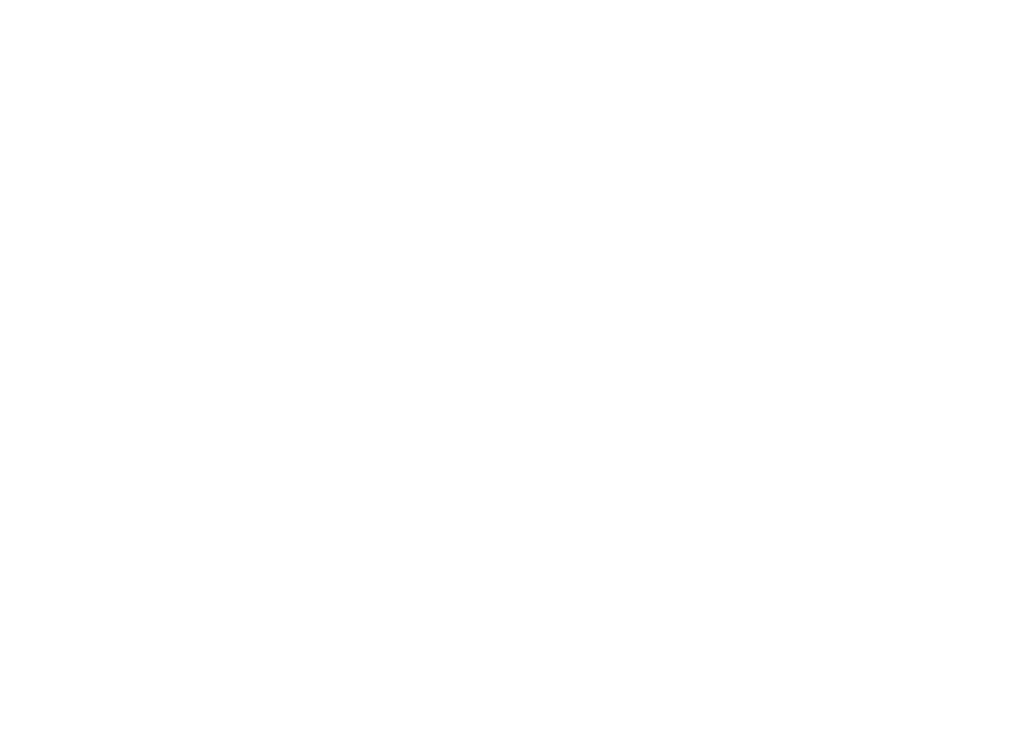
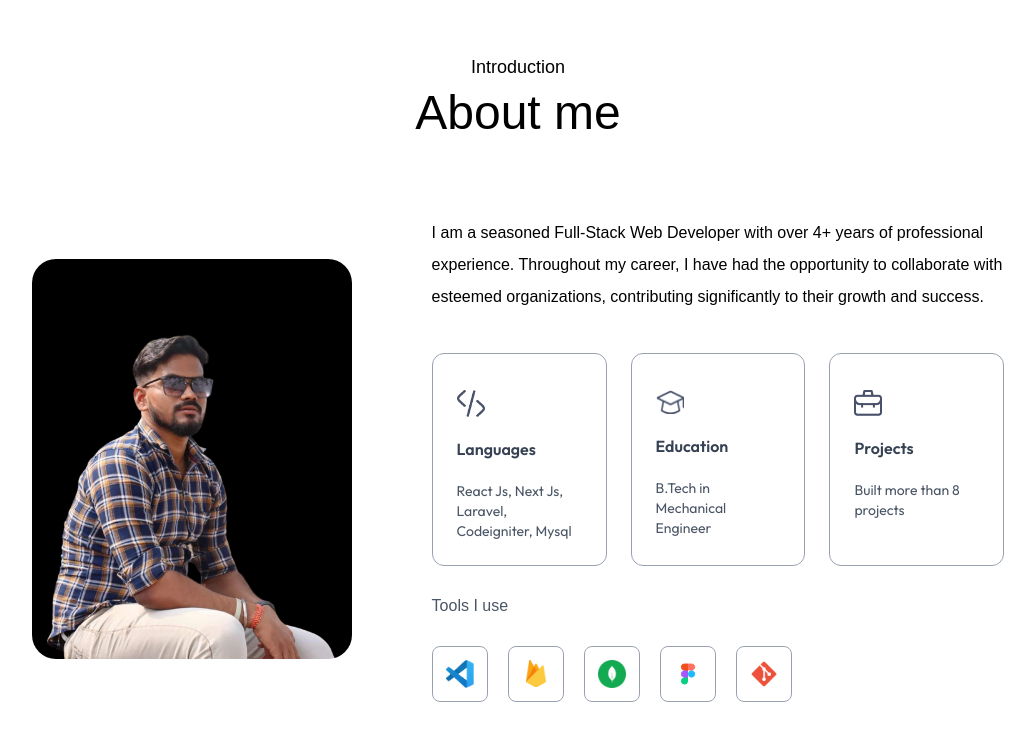
Before and after one commit to sagarmintu/sagarBeheraPortfolio, a Next.js app: page / in a window 1280 px wide. Shown: the part 787-1528 px from the top of the page, without its empty margins (122-1157 px from the left). Before the commit the page ends 800 px from the top, so only its background shows below. Built offline with nearby package versions, Linux system fonts and the light colour scheme; a web font is replaced by a local one.

Commit message:
added the about me secytion

```diff
--- /dev/null
+++ b/app/components/About.jsx
@@ -0,0 +1,44 @@
+import React from 'react'
+import Image from 'next/image'
+import { assets } from '@/assets/assets'
+import { infoList } from '../../assets/assets'
+import { toolsData } from '../../assets/assets'
+
+const About = () => {
+  return (
+    <div id='about' className='w-full px-[12%] py-10 scroll-mt-20'>
+        <h4 className='text-center mb-2 text-lg navbar_name'>Introduction</h4>
+        <h2 className='text-center text-5xl navbar_name'>About me</h2>
+
+        <div className='flex w-full flex-col lg:flex-row items-center gap-20 my-20'>
+            <div className='w-64 sm:w-80 rounded-3xl max-w-none'>
+                <Image src={assets.user_image} alt='user' className='w-full rounded-3xl' />
+            </div>
+            <div className='flex-1'>
+                <p className='mb-10 max-w-2xl navbar_name'>I am a seasoned Full-Stack Web Developer with over 4+ years of professional experience. Throughout my career, I have had the opportunity to collaborate with esteemed organizations, contributing significantly to their growth and success.</p>
+
+                <ul className='grid grid-cols-1 sm:grid-cols-3 gap-6 max-w-2xl'>
+                    {infoList.map(({ icon, iconDark, title, description }, index) => (
+                        <li className='border-[0.5px] border-gray-400 rounded-xl p-6 cursor-pointer hover:bg-[#fcf4ff] hover:-translate-y-1 duration-500 hover:shadow-[4px_4px_0_#000]' key={index}>
+                            <Image src={icon} alt={title} className='w-7 mt-3' />
+                            <h3 className='my-4 font-semibold text-gray-700'>{title}</h3>
+                            <p className='text-gray-600 text-sm'>{description}</p>
+                        </li>
+                    ))}
+                </ul>
+
+                <h4 className='my-6 text-gray-600 navbar_name'>Tools I use</h4>
+                <ul className='flex items-center gap-3 sm:gap-5'>
+                    {toolsData.map((tool, index) => (
+                        <li className='flex items-center justify-center w-12 sm:w-14 aspect-square border border-gray-400 rounded-lg cursor-pointer hover:-translate-y-1 duration-500' key={index}>
+                            <Image src={tool} alt='' className='w-5 sm:w-7' />
+                        </li>
+                    ))}
+                </ul>
+            </div>
+        </div>
+    </div>
+  )
+}
+
+export default About
--- a/app/components/Header.jsx
+++ b/app/components/Header.jsx
@@ -11,7 +11,7 @@
 
         <h3 className='flex items-end gap-2 text-xl md:text-2xl mb-3 navbar_name'>Hi! I'm Sagar Kumar Behera <Image src={assets.hand_icon} alt='' className='w-6' /></h3>
 
-        <h1 className='text-3xl sm:text-6xl lg:text-[66px] navbar_name'>fullstack web developer based in bengaluru.</h1>
+          <h1 className='text-3xl sm:text-6xl lg:text-[66px] navbar_name'>fullstack web developer based in bengaluru.</h1>
         <p className='max-w-2xl mx-auto navbar_name'>
             I am a fullstack web developer from India, with 4+ years of experience in multiple companies.
         </p>
--- a/app/layout.js
+++ b/app/layout.js
@@ -16,7 +16,7 @@
 
 export default function RootLayout({ children }) {
   return (
-    <html lang="en">
+    <html lang="en" className="scroll-smooth">
       <body
         className={`${outfit.className} ${ovo.className} antialiased leading-8 overflow-x-hidden`}
       >
--- a/app/page.js
+++ b/app/page.js
@@ -1,12 +1,14 @@
 'use client'
 import Header from './components/Header';
 import Navbar from './components/Navbar';
+import About from './components/About';
 
 export default function Home() {
   return (
    <>
       <Navbar/>
       <Header/>
+      <About/>
    </>
   );
 }
--- a/assets/assets.js
+++ b/assets/assets.js
@@ -109,7 +109,7 @@
 ]
 
 export const infoList = [
-    { icon: assets.code_icon, iconDark: assets.code_icon_dark, title: 'Languages', description: 'React Js, Next Js, Laravel, Codeigniter, Core PHP' },
+    { icon: assets.code_icon, iconDark: assets.code_icon_dark, title: 'Languages', description: 'React Js, Next Js, Laravel, Codeigniter, Mysql' },
     { icon: assets.edu_icon, iconDark: assets.edu_icon_dark, title: 'Education', description: 'B.Tech in Mechanical Engineer' },
     { icon: assets.project_icon, iconDark: assets.project_icon_dark, title: 'Projects', description: 'Built more than 8 projects' }
 ];
```
Also changed, not shown: assets/user-image.png, assets/user-image1.png (added), tailwind.config.mjs (added).
